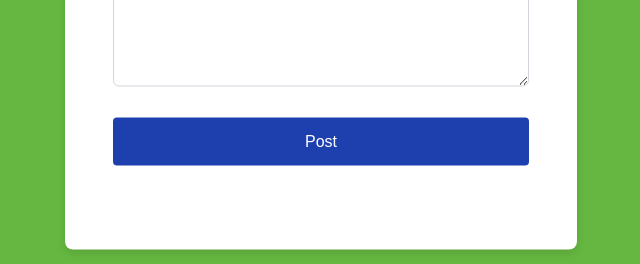
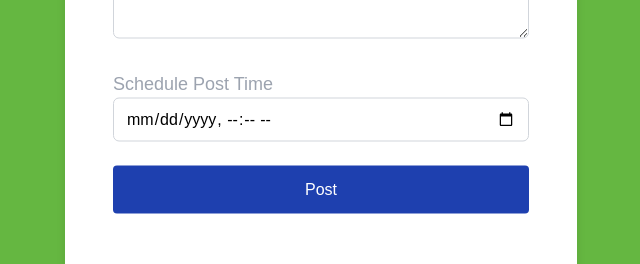
Before and after one commit to szwedmichael/cse312-group-proj, a React (Vite) app in the folder front-end/website/: page /home in a window 1280 px wide. Both pictures are taken after a click on the button "Create New Post". Shown: the part 439-703 px from the top of the page, without its empty margins (319-959 px from the left). Built offline with nearby package versions, Linux system fonts and the light colour scheme; no server answers.

Commit message:
input box added to return statment, do not forget still need serverside for  scheduledTime

```diff
--- a/front-end/website/src/pages/HomepageLogged.jsx
+++ b/front-end/website/src/pages/HomepageLogged.jsx
@@ -231,6 +231,10 @@ function HomepageLogged() {
                       <textarea name="description" value={newPost.description} onChange={postReset} placeholder="Post description" className="w-full border border-gray-300 rounded-md py-2 px-3 focus:outline-none focus:border-blue-700" rows="5" cols="" ></textarea>
                     </div>
                     <div className="md:col-span-2">
+                      <label htmlFor="scheduledTime" className="float-left block font-normal text-gray-400 text-lg">Schedule Post Time</label>
+                      <input type="datetime-local" name="scheduledTime" value={newPost.scheduledTime} onChange={postReset} className="w-full border border-gray-300 rounded-md py-2 px-3 focus:outline-none focus:border-blue-700"></input>
+                    </div>
+                    <div className="md:col-span-2">
                       <button className="py-3 text-base font-medium rounded text-white bg-blue-800 w-full hover:bg-blue-700 transition duration-300">Post</button>
                     </div>
                   </div>
```
